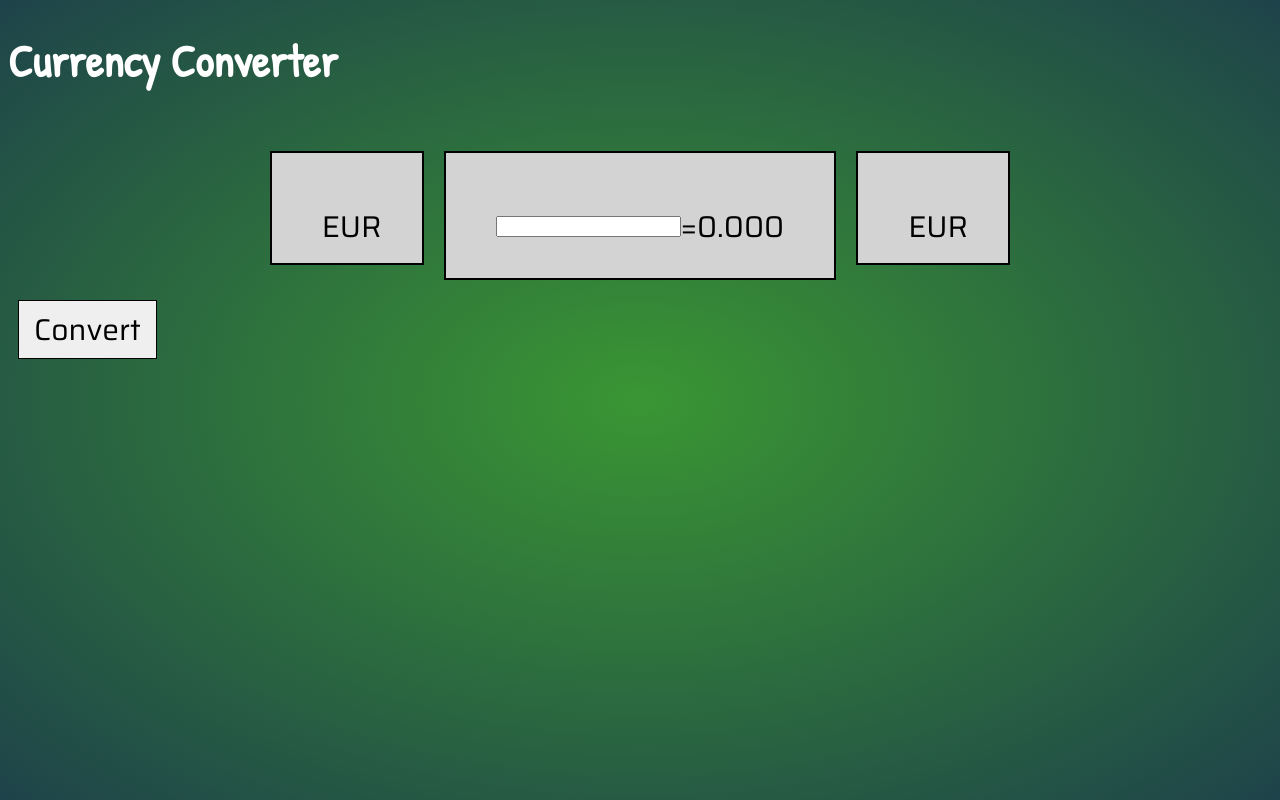
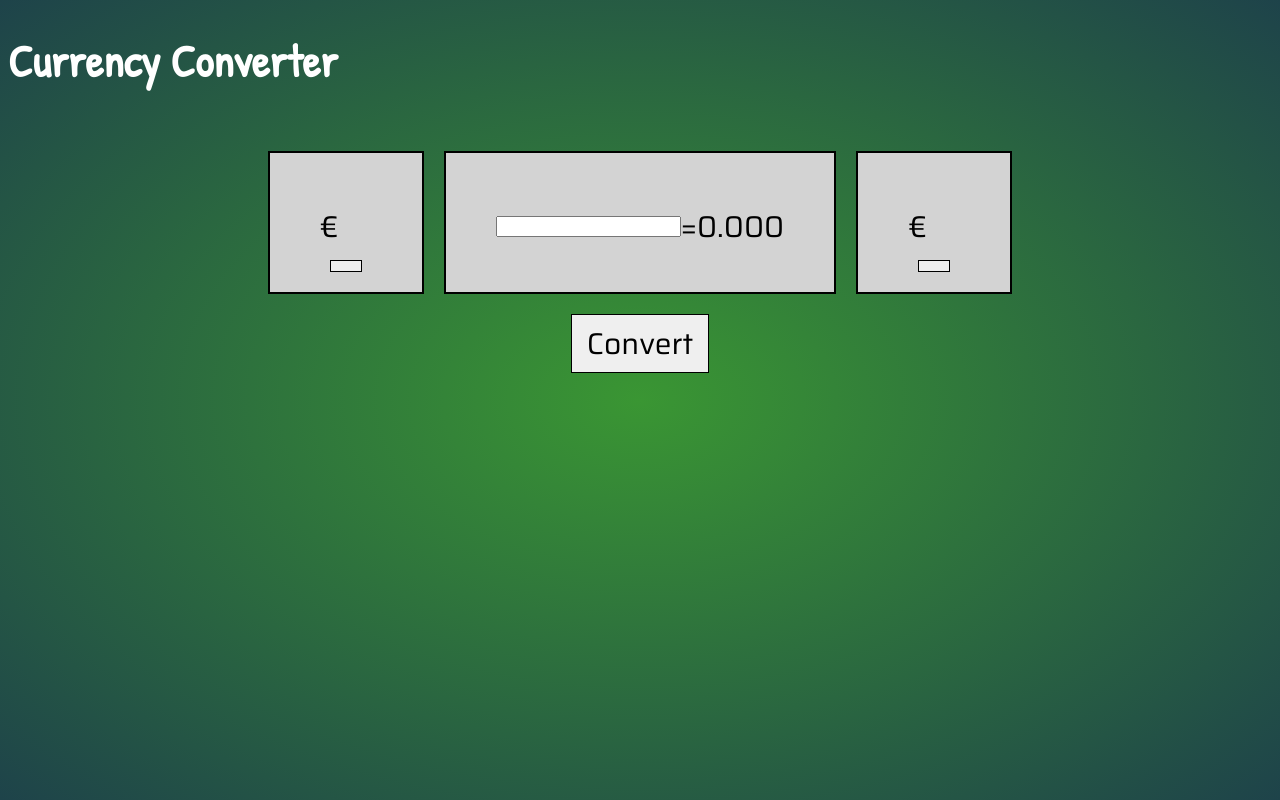
Before and after one commit to Powissen/CurrencyConverter, a React (Vite) app: page / in a window 1280 px wide. Built offline with nearby package versions, Linux system fonts and the light colour scheme.

Commit message:
Small change

```diff
--- a/src/App.css
+++ b/src/App.css
@@ -20,3 +20,7 @@
       vertical-align: middle;
       display: inline-block;
   }
+.submit-button{
+  display: flex;
+  justify-content: center;
+}
--- a/src/App.tsx
+++ b/src/App.tsx
@@ -5,6 +5,8 @@ import Header from './Header'
 import CurrencySelect from './assets/CurrencySelect'
 import CurrencyChanger from './assets/CurrencyChanger'
 import CurrencyConverter from './assets/CurrencyConverter'
+import CurrencyDropdown from './assets/CurrencyDropdown'
+
 
 function App() {
   const [count, setCount] = useState(0)
--- a/src/assets/CurrencyConverter.tsx
+++ b/src/assets/CurrencyConverter.tsx
@@ -1,6 +1,6 @@
 export default function CurrencyConverter(){
     return(
-        <div id="SubmitButton">
+        <div id="SubmitButton" className="submit-button">
             <button className="convertbtn">Convert</button>
         </div>
 
--- /dev/null
+++ b/src/assets/CurrencyDropdown.tsx
@@ -0,0 +1,9 @@
+import { useState } from "react";
+
+export default function CurrencyDropdown() {
+    const [curentCurrency,setCurentCurrency] = useState<string>("")
+    let currency = ["EUR", "CZK", "USD"];
+    return(
+        {curentCurrency}
+    );
+}
--- a/src/assets/CurrencySelect.tsx
+++ b/src/assets/CurrencySelect.tsx
@@ -1,10 +1,16 @@
+import CurrencyDropdown from "./CurrencyDropdown";
+import { useState } from "react";
+
+
 export default function CurrencySelect(){
     return(
-        <div className = "currencyBox" id="currencyBox">
-            <a id="currencyFromName">EUR</a>
-            <div className="dropdown">
-       </div>
+
+        <div className = "currencyBox" id="currencyBox1">
+            <a id="currencyFromName">€</a>
             <br></br>
-            </div>
+            <button>
+
+            </button>
+        </div>
     );
 }
```
